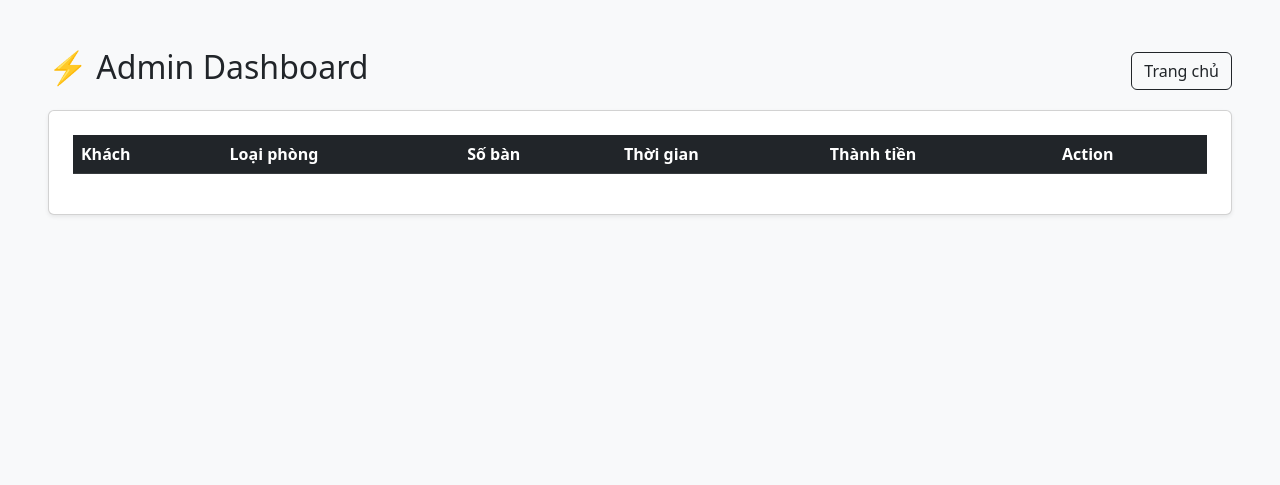
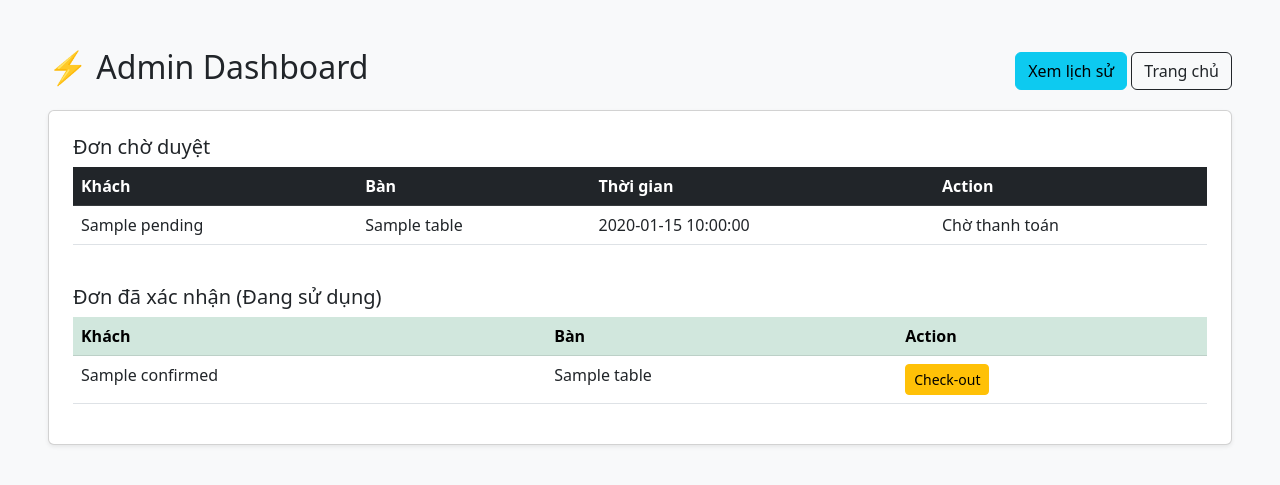
Before and after one commit to tanphatng2007-blip/desknow-booking, a Flask app: template templates/admin.html in a window 1280 px wide. Shown: the top 485 px of the page. Run offline with Flask 3, Linux system fonts and the light colour scheme; the template is opened without the code that fills it: most values are stand-ins (such as "Sample title", 1, 10 or a date in 2020); lists and menus that the app fills with data are empty.

Commit message:
Update admin.html

```diff
--- a/templates/admin.html
+++ b/templates/admin.html
@@ -2,33 +2,29 @@
 <body class="bg-light p-5">
     <div class="d-flex justify-content-between align-items-center">
         <h2>⚡ Admin Dashboard</h2>
-        <a href="/" class="btn btn-outline-dark">Trang chủ</a>
+        <div>
+            <a href="/admin/history" class="btn btn-info">Xem lịch sử</a>
+            <a href="/" class="btn btn-outline-dark">Trang chủ</a>
+        </div>
     </div>
 
     <div class="card p-4 mt-3 shadow-sm">
-        <table class="table table-hover align-middle">
-            <thead class="table-dark">
-                <tr>
-                    <th>Khách</th>
-                    <th>Loại phòng</th>
-                    <th>Số bàn</th>
-                    <th>Thời gian</th>
-                    <th>Thành tiền</th>
-                    <th>Action</th>
-                </tr>
-            </thead>
+        <h5>Đơn chờ duyệt</h5>
+        <table class="table table-hover">
+            <thead class="table-dark"><tr><th>Khách</th><th>Bàn</th><th>Thời gian</th><th>Action</th></tr></thead>
             <tbody>
-                {% for b in bookings if b.status == 'pending' %}
-                <tr>
-                    <td>{{ b.name }}</td>
-                    <td><span class="badge bg-info text-dark">{{ b.room_type|capitalize }}</span></td>
-                    <td><strong>{{ b.table }}</strong></td>
-                    <td>{{ b.date }} | {{ b.time }}</td>
-                    <td>{{ b.price }} VNĐ</td>
-                    <td>
-                        <a href="/confirm/{{ b.id }}" class="btn btn-success btn-sm">Duyệt Đơn</a>
-                    </td>
-                </tr>
+                {% for b in pending %}
+                <tr><td>{{ b.name }}</td><td>{{ b.table }}</td><td>{{ b.date }}</td><td>Chờ thanh toán</td></tr>
+                {% endfor %}
+            </tbody>
+        </table>
+
+        <h5 class="mt-4">Đơn đã xác nhận (Đang sử dụng)</h5>
+        <table class="table table-hover">
+            <thead class="table-success"><tr><th>Khách</th><th>Bàn</th><th>Action</th></tr></thead>
+            <tbody>
+                {% for b in confirmed %}
+                <tr><td>{{ b.name }}</td><td>{{ b.table }}</td><td><a href="/admin/checkout/{{ b.id }}" class="btn btn-warning btn-sm">Check-out</a></td></tr>
                 {% endfor %}
             </tbody>
         </table>
```
